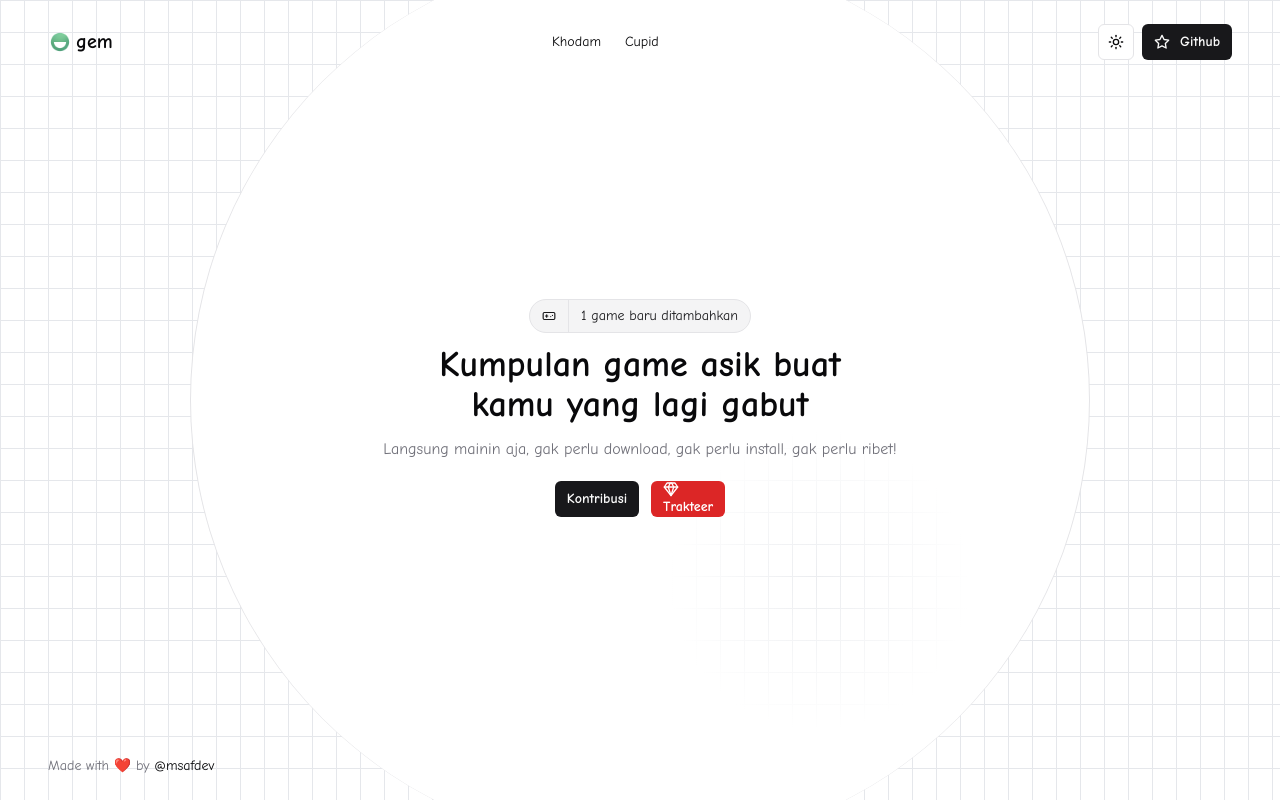
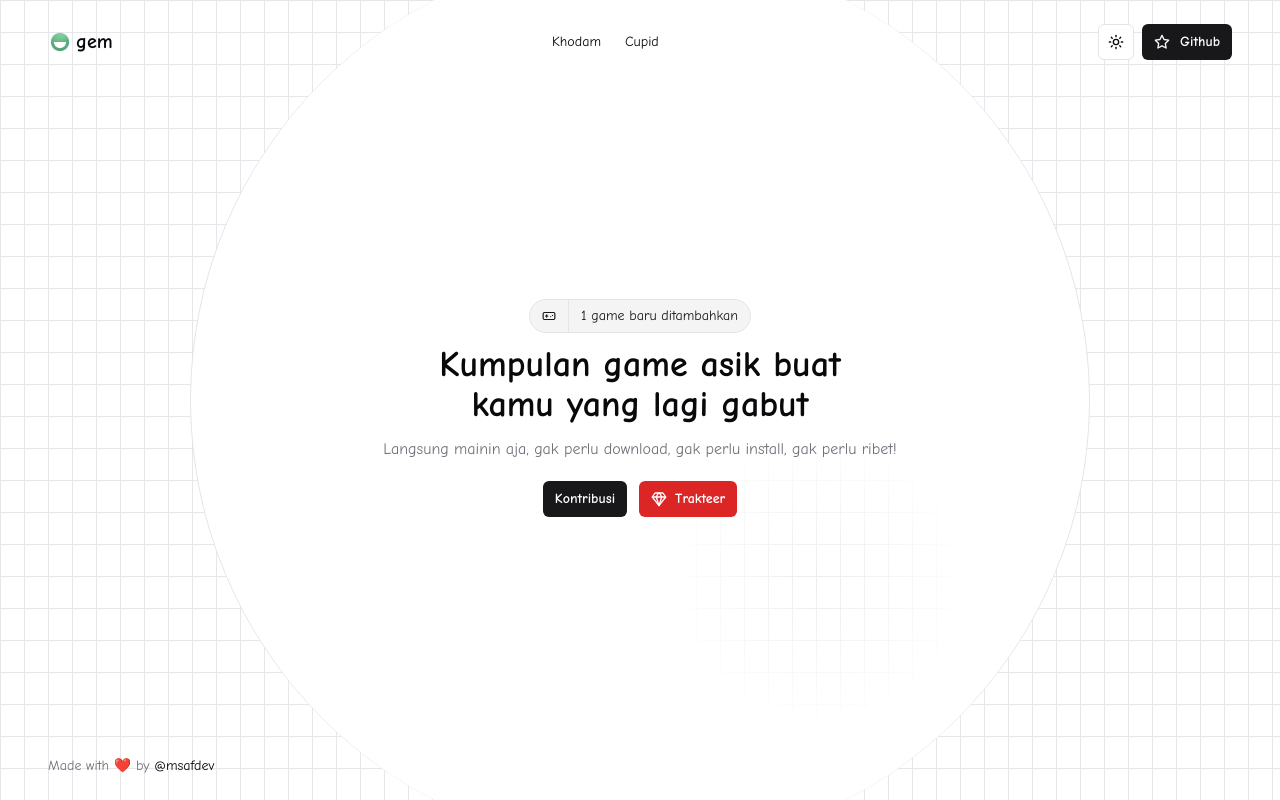
Before and after one commit to msafdev/gem, a Next.js app: page / in a window 1280 px wide. Built offline with nearby package versions, Linux system fonts and the light colour scheme.

Commit message:
feat: hotfix button

```diff
--- a/app/page.tsx
+++ b/app/page.tsx
@@ -26,7 +26,7 @@ export default function Home() {
           size="sm"
           className="gap-x-2 bg-red-600 text-white hover:bg-red-500"
         >
-          <Link href={"https://trakteer.com/msafdev"} target="_blank">
+          <Link href={"https://trakteer.com/msafdev"} target="_blank" className="flex gap-x-2 items-center">
             <Gem className="h-4 w-4" />
             Trakteer
           </Link>
```
